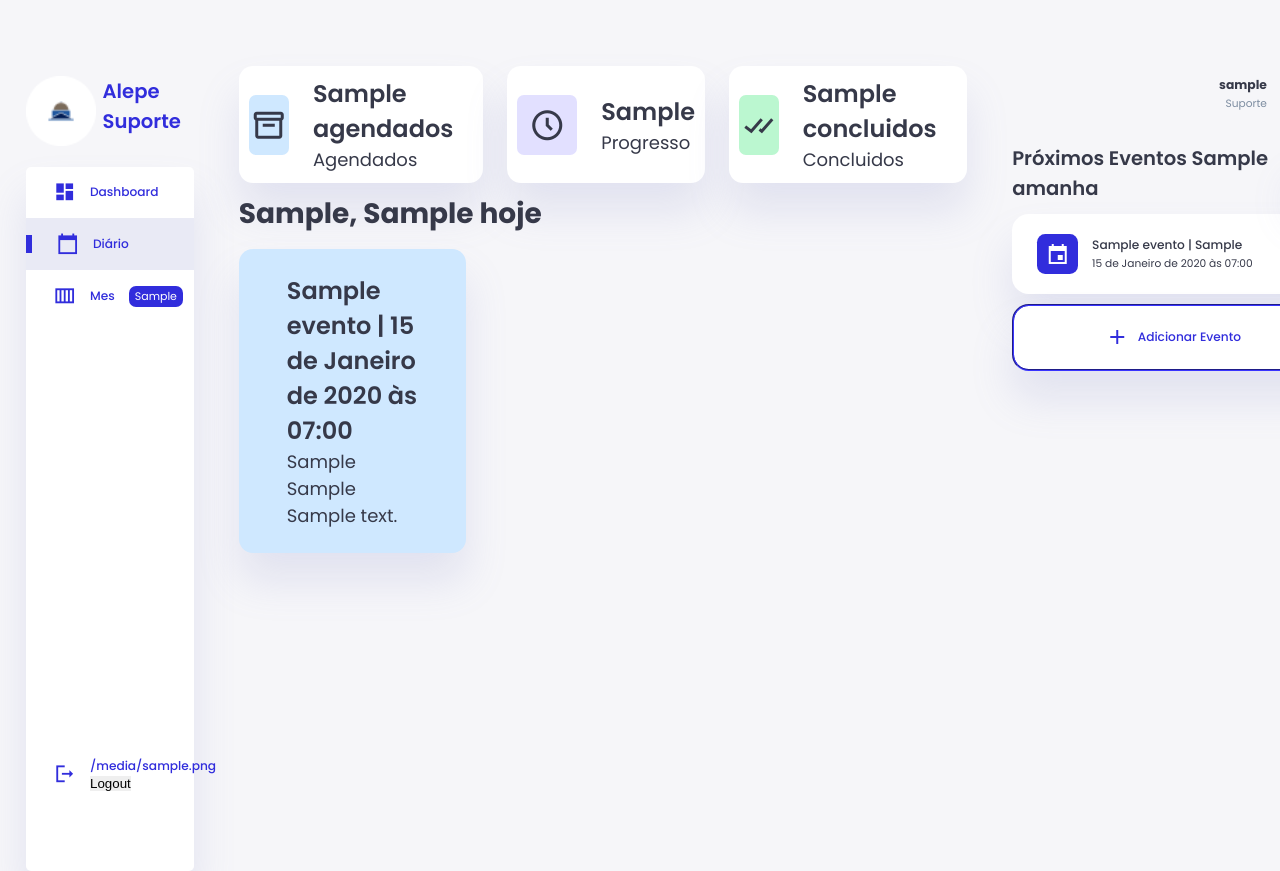
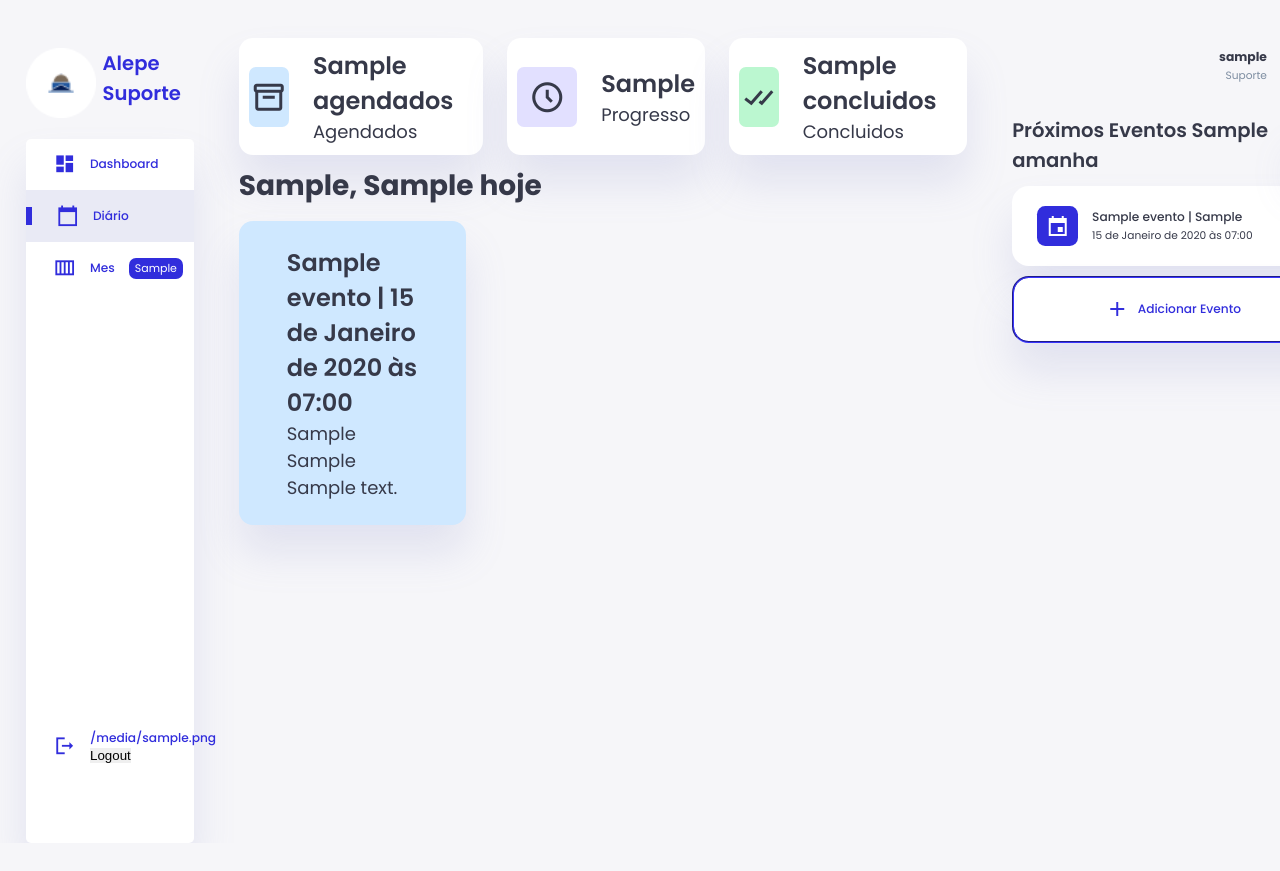
Before and after one commit to Warpedro1/projeto-alepe, a Django app: template templates/eventos/home_eventos.html in a window 1280 px wide; the page is wider, and only the part inside the window is pictured. After the commit the page ends 763 px from the top of that part, so only its background shows below. Run offline with Django 5.2, Linux system fonts and the light colour scheme; tables that the repository leaves empty hold one stand-in row (values such as "Sample post"); the template is opened without the code that fills it: values that come from a table or form of the project are taken from there, most other values are stand-ins (such as "Sample title", 1, 10 or a date in 2020).

Commit message:
correcao body

```diff
--- a/setup/static/styles/style-eventos.css
+++ b/setup/static/styles/style-eventos.css
@@ -59,7 +59,7 @@ html{
 body{
     width: 100vw;
     height: 100vh;
-    margin-top: 4rem;
+    margin-top: 2rem;
     font-family: 'Poppins', sans-serif;
     font-size: 0.88rem;
     user-select: none;
@@ -162,6 +162,7 @@ aside .toggle .close{
 aside .sidebar{
     display: flex;
     flex-direction: column;
+
     background-color: var(--color-white);
     box-shadow: var(--box-shadow);
     border-radius: 5px;
```
